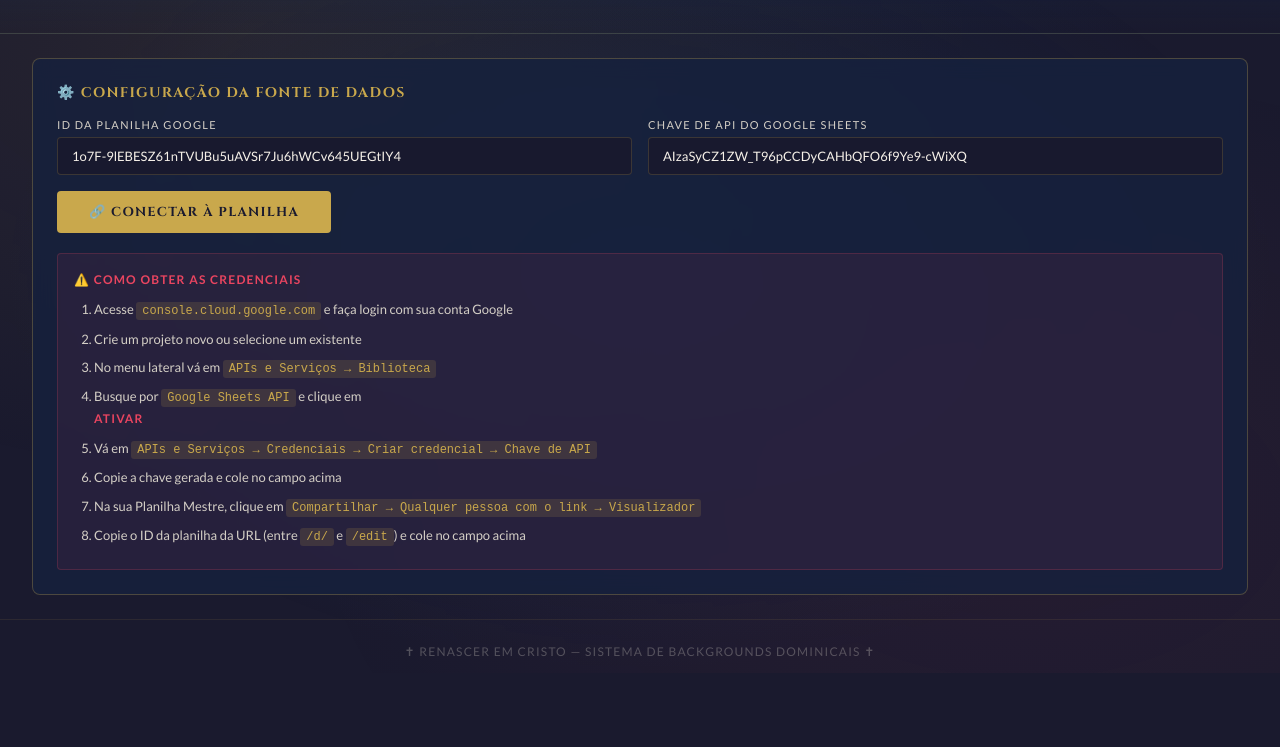
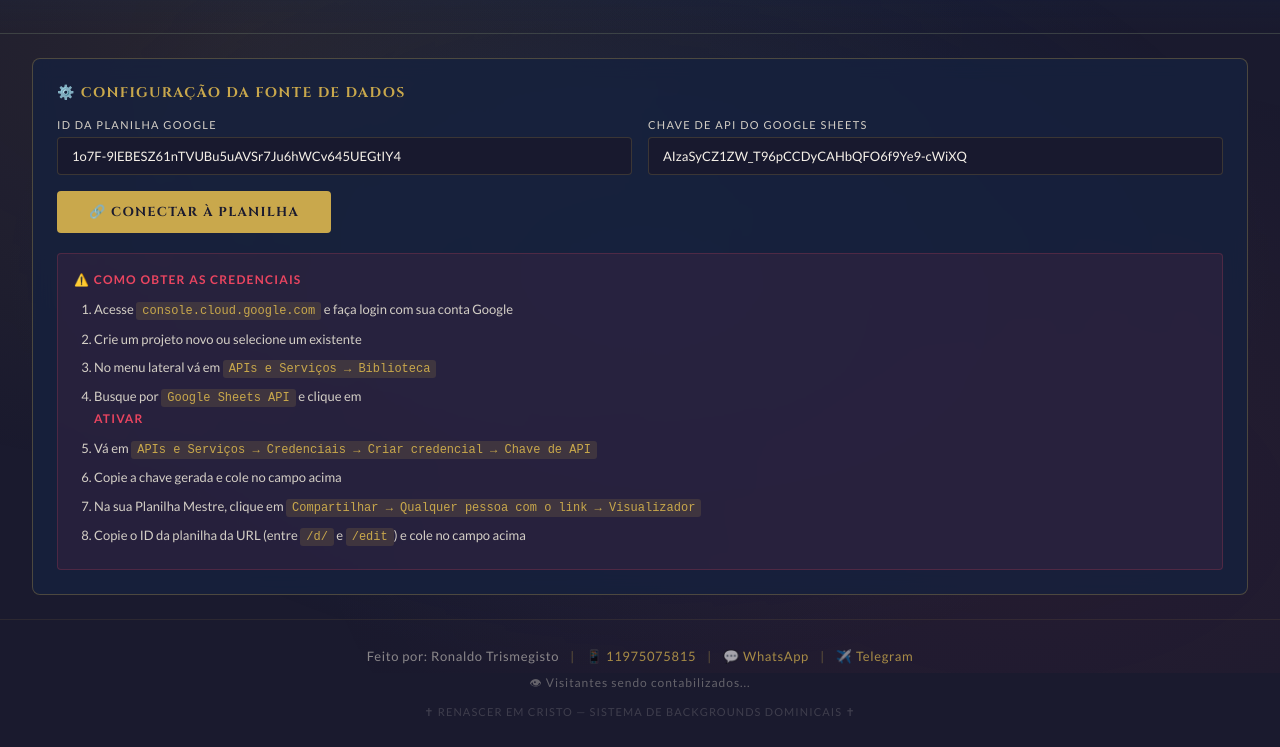
Before and after one commit to videorenascerhall/renascer-backgrounds, a plain HTML site: page index.html in a window 1280 px wide. Shown: the part 127-874 px from the top of the page. Before the commit the page ends 810 px from the top, so only its background shows below. Drawn offline with Linux system fonts and the light colour scheme; no server answers.

Commit message:
index.html

```diff
--- a/index.html
+++ b/index.html
@@ -620,10 +620,41 @@
     position: relative;
     z-index: 10;
     text-align: center;
-    padding: 24px;
+    padding: 28px 24px;
     border-top: 1px solid rgba(201,168,76,0.1);
     font-size: 12px;
-    color: rgba(212,207,198,0.3);
+    color: rgba(212,207,198,0.4);
+    letter-spacing: 0.05em;
+  }
+  .footer-autor {
+    margin-bottom: 10px;
+    font-size: 13px;
+    color: rgba(212,207,198,0.6);
+    letter-spacing: 0.05em;
+  }
+  .footer-autor a {
+    color: rgba(201,168,76,0.8);
+    text-decoration: none;
+    transition: color 0.2s;
+  }
+  .footer-autor a:hover {
+    color: rgba(201,168,76,1);
+    text-decoration: underline;
+  }
+  .footer-sep {
+    color: rgba(201,168,76,0.4);
+    margin: 0 8px;
+  }
+  .footer-online {
+    font-size: 12px;
+    color: rgba(212,207,198,0.4);
+    margin-top: 6px;
+    letter-spacing: 0.08em;
+  }
+  .footer-marca {
+    margin-top: 10px;
+    font-size: 11px;
+    color: rgba(212,207,198,0.2);
     letter-spacing: 0.1em;
     text-transform: uppercase;
   }
@@ -758,8 +789,46 @@
 
 <!-- FOOTER -->
 <footer>
-  ✝ Renascer em Cristo — Sistema de Backgrounds Dominicais ✝
+  <div class="footer-autor">
+    Feito por: Ronaldo Trismegisto
+    <span class="footer-sep">|</span>
+    📱 <a href="tel:+5511975075815">11975075815</a>
+    <span class="footer-sep">|</span>
+    💬 <a href="https://wa.me/5511975075815" target="_blank" rel="noopener">WhatsApp</a>
+    <span class="footer-sep">|</span>
+    ✈️ <a href="https://t.me/Dreouns" target="_blank" rel="noopener">Telegram</a>
+  </div>
+  <div class="footer-online">
+    <span id="visitantes-online">👁 Carregando visitantes...</span>
+  </div>
+  <div class="footer-marca">
+    ✝ Renascer em Cristo — Sistema de Backgrounds Dominicais ✝
+  </div>
 </footer>
+
+<script data-goatcounter="https://renascer-backgrounds.goatcounter.com/count" async src="//gc.zgo.at/count.js"></script>
+<script>
+  // Contador de visitantes online via GoatCounter API
+  function atualizarVisitantes() {
+    var span = document.getElementById('visitantes-online');
+    if (!span) return;
+
+    fetch('https://renascer-backgrounds.goatcounter.com/api/v0/stats/hits?period=hour', {
+      headers: { 'Content-Type': 'application/json' }
+    })
+    .then(function(r) { return r.json(); })
+    .then(function(data) {
+      var total = data.total || 0;
+      span.textContent = '👁 ' + total + ' visitante' + (total !== 1 ? 's' : '') + ' na última hora';
+    })
+    .catch(function() {
+      span.textContent = '👁 Visitantes sendo contabilizados...';
+    });
+  }
+
+  atualizarVisitantes();
+  setInterval(atualizarVisitantes, 60000);
+</script>
 
 <script>
   // ── Estado global ──
```
